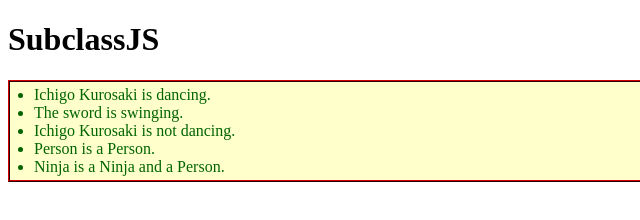
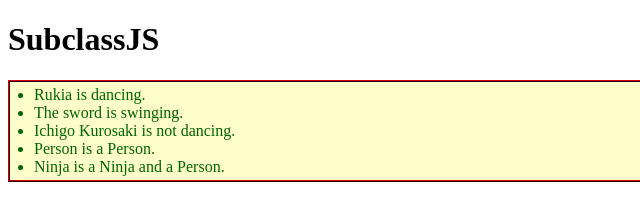
Before and after one commit to MiroHibler/SubclassJS, a plain HTML site: page index.html in a window 1280 px wide. Shown: the full height of the page, 0-640 px from the left. Drawn offline with Linux system fonts and the light colour scheme.

Commit message:
Added setter

```diff
--- a/index.html
+++ b/index.html
@@ -19,8 +19,13 @@
 				},
 
 				// Ninja will inherit this property
+				set name( newName ) {
+					this._name = newName;
+				},
+
+				// Ninja will inherit this property
 				get name() {
-					return "Ichigo Kurosaki";
+					return this._name;
 				},
 
 				dance: function() {
@@ -45,10 +50,12 @@
 			});
 
 			var person = new Person( true );
+			person.name = "Rukia";
 			assert( person.dance(), person.name + " is dancing." );
 
 			var ninja = new Ninja();
 			assert( ninja.swingSword(), "The sword is swinging." );
+			ninja.name = "Ichigo Kurosaki";
 			assert( !ninja.dance(), ninja.name + " is not dancing." );
 
 			assert( person instanceof Person, "Person is a Person." );
--- a/subclass.js
+++ b/subclass.js
@@ -1,6 +1,8 @@
 /* Simple JavaScript Inheritance
  * from the book: "Secrets of the JavaScript Ninja" http://amzn.to/17f0RS8
- * By John Resig http://ejohn.org/blog/simple-javascript-inheritance/
+ * By John Resig
+ * http://ejohn.org/blog/simple-javascript-inheritance/
+ * http://ejohn.org/blog/javascript-getters-and-setters/
  * MIT Licensed.
  */
 // Inspired by base2 and Prototype
```
